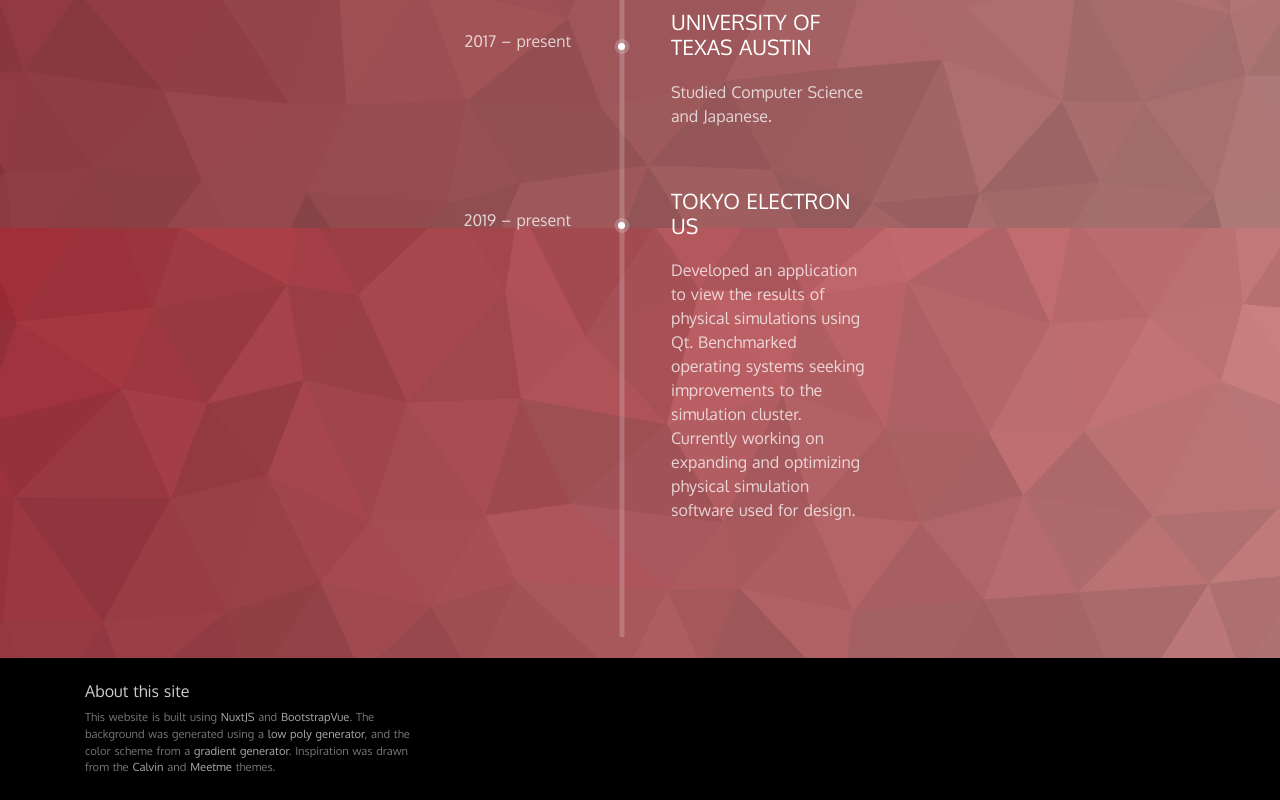
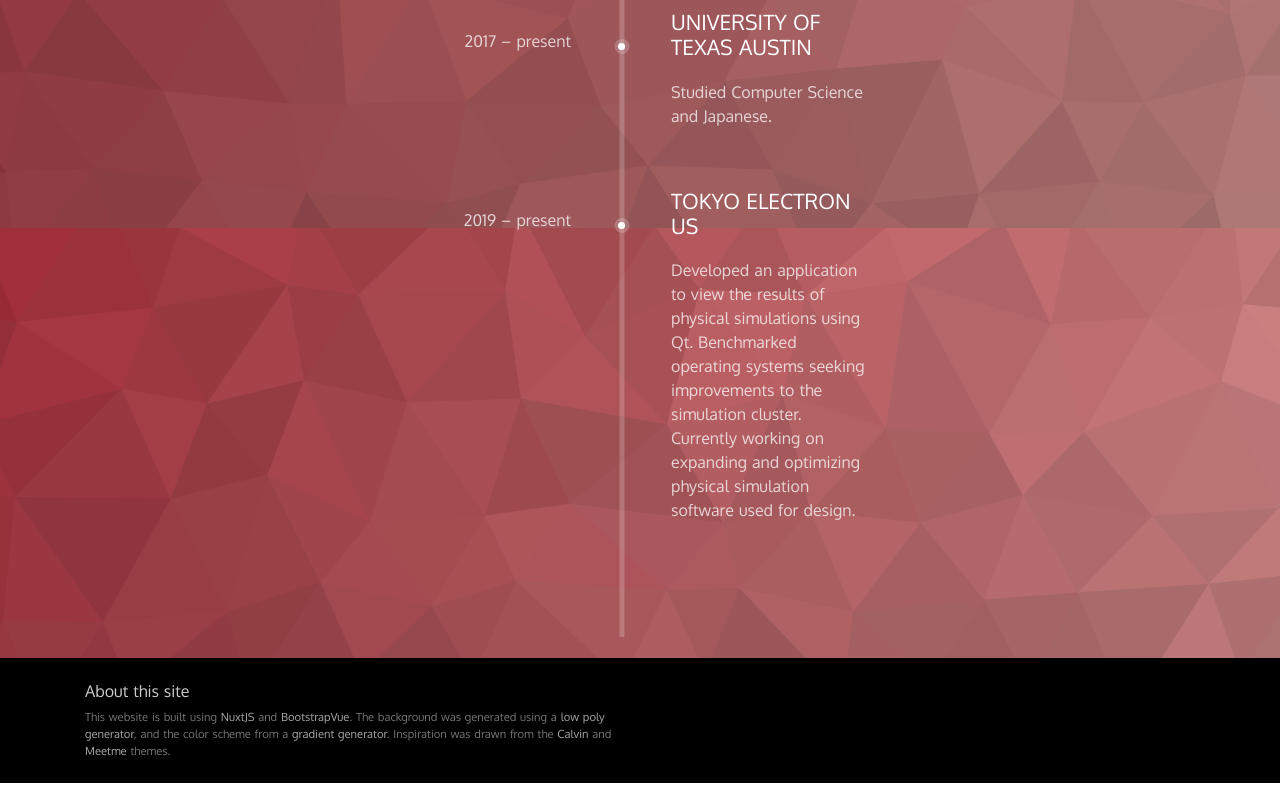
Before and after one commit to matthewa150/manders-site, a Nuxt app: page / in a window 1280 px wide. Shown: the part 1372-2172 px from the top of the page. Built offline with nearby package versions, Linux system fonts and the light colour scheme.

Commit message:
Added footer distribution for screen sizes

```diff
--- a/components/Footer.vue
+++ b/components/Footer.vue
@@ -3,7 +3,7 @@
     <div class="footer mt-3 pt-4 pb-2">
       <b-container>
         <b-row align-v="center">
-          <b-col class="text-left">
+          <b-col class="text-left" xs="12" sm="6">
             <h5 class="quiet-head">About this site</h5>
             <p class="quiet-text">
               This website is built using <a class="quiet-link" href="https://nuxtjs.org/">NuxtJS</a>
```
